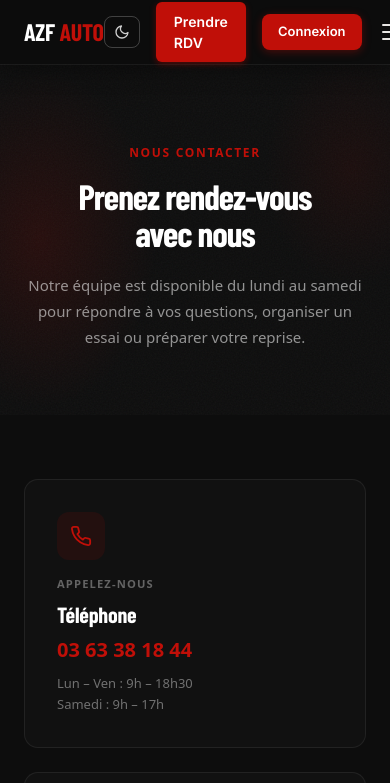
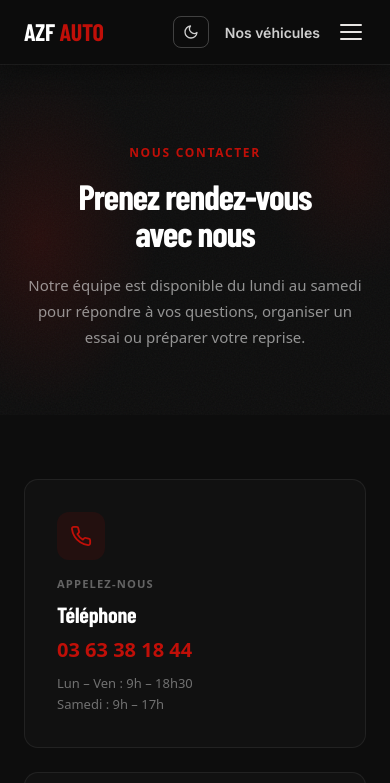
Before and after one commit to 1eeliaas/azf-auto, a website: page contact.html in a window 390 px wide. Shown: the top 783 px of the page. Drawn offline with nearby package versions, Linux system fonts and the light colour scheme; a web font is replaced by a local one.

Commit message:
Mobile nav: Connexion + Prendre RDV dans le menu, Nos vehicules seul visible

```diff
--- a/contact.html
+++ b/contact.html
@@ -197,8 +197,9 @@
         <svg width="15" height="15" viewBox="0 0 24 24" fill="none" stroke="currentColor" stroke-width="2" stroke-linecap="round" stroke-linejoin="round"><path d="M22 16.92v3a2 2 0 01-2.18 2 19.79 19.79 0 01-8.63-3.07 19.5 19.5 0 01-6-6 19.79 19.79 0 01-3.07-8.67A2 2 0 014.11 2h3a2 2 0 012 1.72c.127.96.361 1.903.7 2.81a2 2 0 01-.45 2.11L8.09 9.91a16 16 0 006 6l1.27-1.27a2 2 0 012.11-.45c.907.339 1.85.573 2.81.7A2 2 0 0122 16.92z"/></svg>
         03 63 38 18 44
       </a>
-      <a href="#rdv" class="btn-primary">Prendre RDV</a>
-      <div id="nav-auth"></div>
+      <a href="nos-vehicules.html" class="md:hidden" style="font-family:'Inter',sans-serif;font-size:0.875rem;font-weight:600;color:rgba(255,255,255,0.80);text-decoration:none;white-space:nowrap;">Nos véhicules</a>
+      <a href="#rdv" class="btn-primary hidden md:inline-flex">Prendre RDV</a>
+      <div id="nav-auth" class="hidden md:block"></div>
       <button id="menu-toggle" aria-expanded="false" aria-label="Menu" class="md:hidden"
               style="background:none;border:none;cursor:pointer;padding:4px;display:flex;flex-direction:column;gap:5px;">
         <span class="hamburger-line line-1"></span>
@@ -212,6 +213,7 @@
       <a href="index.html"            class="mobile-link" onclick="closeMobileMenu()">Accueil</a>
       <a href="nos-vehicules.html"    class="mobile-link" onclick="closeMobileMenu()">Nos véhicules</a>
       <a href="contact.html"          class="mobile-link" aria-current="page" onclick="closeMobileMenu()">Contact</a>
+      <a href="#rdv"                  class="mobile-link" style="color:#c00f08;" onclick="closeMobileMenu()">Prendre RDV</a>
       <div id="mobile-auth" style="margin-top:4px;"></div>
       <hr style="border:none;border-top:1px solid rgba(255,255,255,0.08);margin:12px 0;" />
       <a href="tel:+33363381844" style="display:flex;align-items:center;gap:8px;color:#c8c4c2;font-size:0.9375rem;font-weight:500;text-decoration:none;padding:8px 0;">
```
Also changed, not shown: index.html (+2 -1 lines), nos-vehicules.html (+2 -1 lines), vehicule.html (+2 -1 lines).
